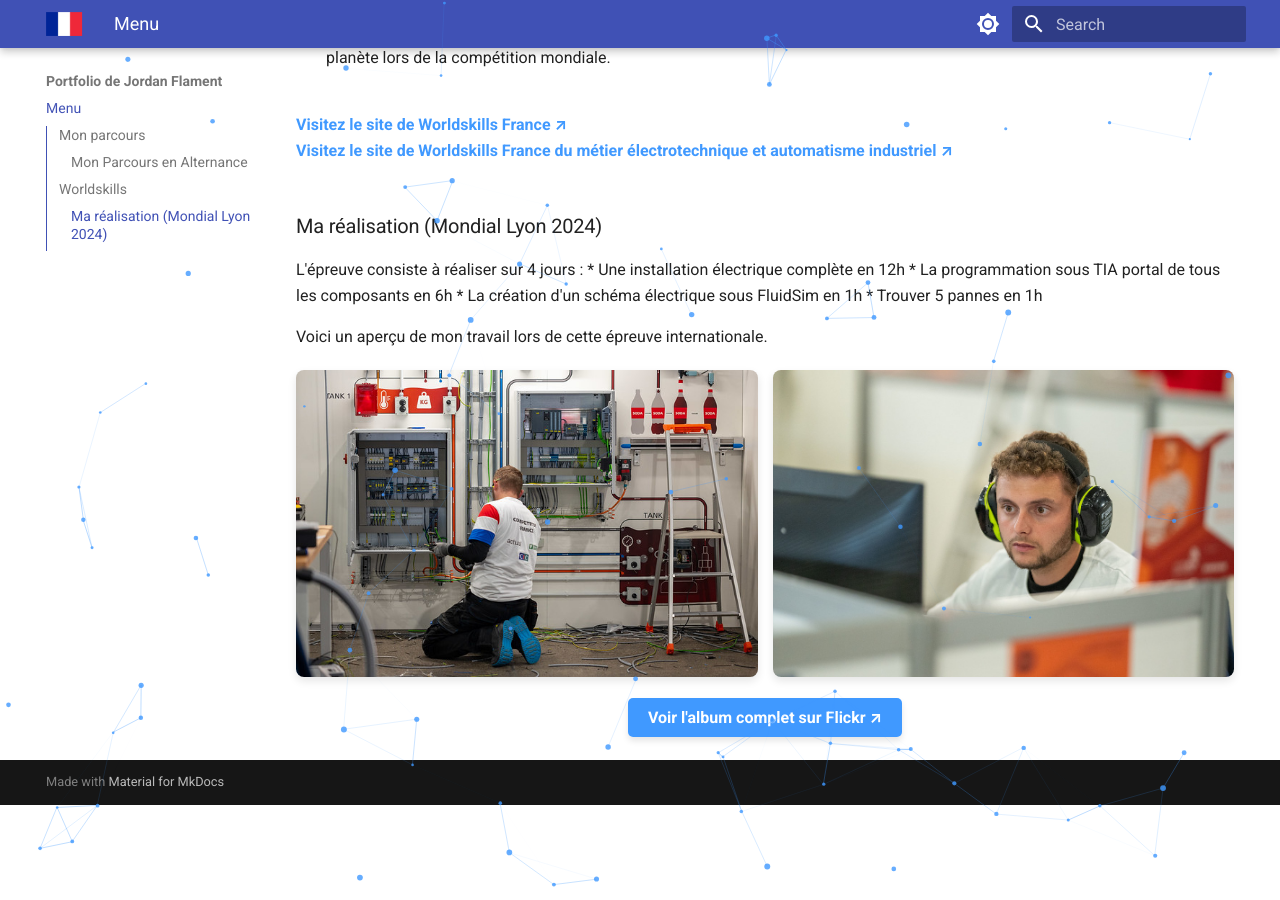
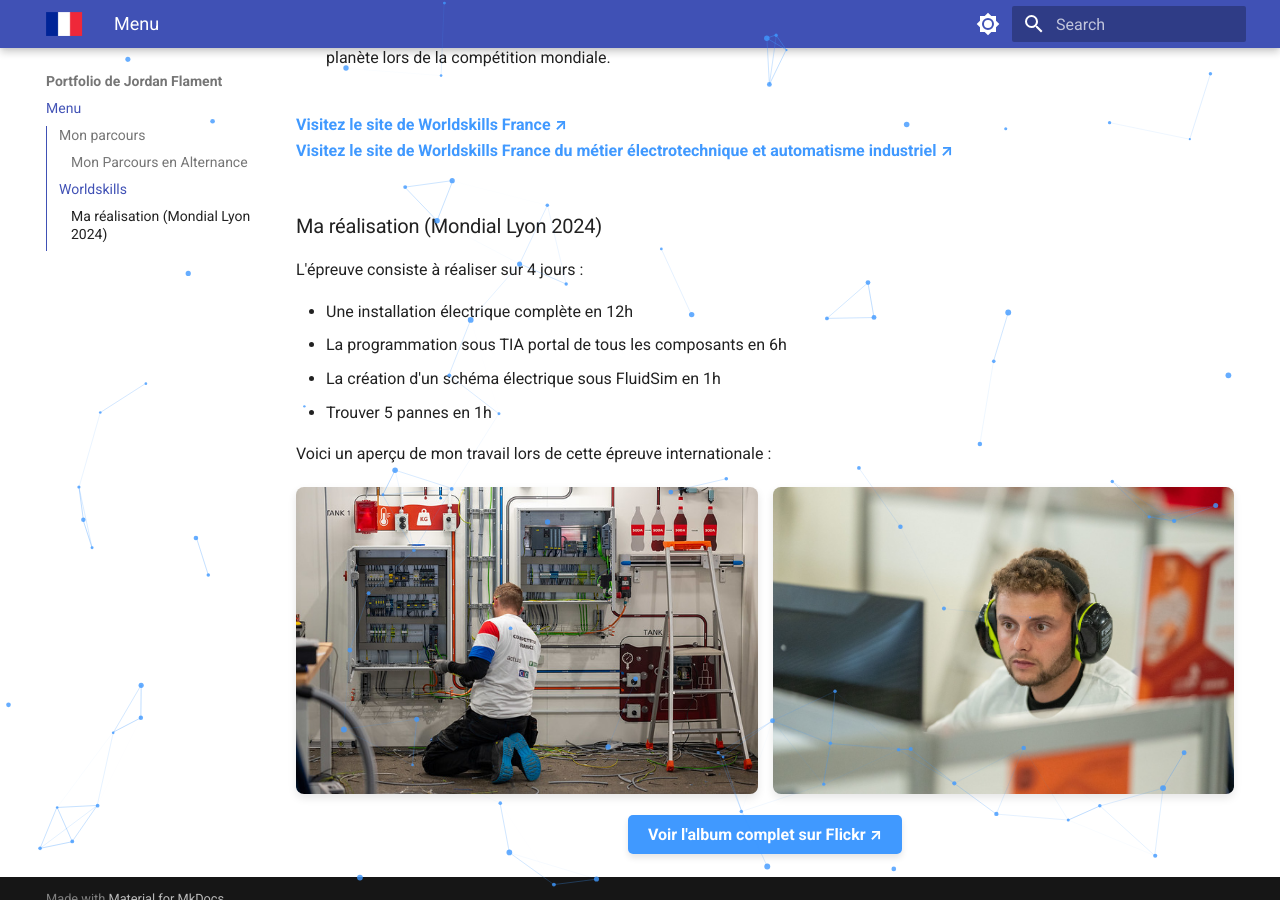
Before and after one commit to jordan-flament/jordan-flament.github.io, an MkDocs documentation site: the page built from docs/index.md, in a window 1280 px wide and 900 px high, scrolled down 3277 px. Built offline with MkDocs 1.6.1 and Material for MkDocs 9.7.7, drawn with Linux system fonts in a browser that asks for light colours; some of the changed lines change nothing that is shown.

Commit message:
flickr V5

```diff
--- a/docs/index.md
+++ b/docs/index.md
@@ -179,28 +179,23 @@
 ### Ma réalisation (Mondial Lyon 2024)
 
 L'épreuve consiste à réaliser sur 4 jours :
+
 * Une installation électrique complète en 12h
 * La programmation sous TIA portal de tous les composants en 6h
 * La création d'un schéma électrique sous FluidSim en 1h
 * Trouver 5 pannes en 1h
 
-Voici un aperçu de mon travail lors de cette épreuve internationale.
+Voici un aperçu de mon travail lors de cette épreuve internationale :
 
 <div style="display: flex; gap: 15px; flex-wrap: wrap; justify-content: center; margin-top: 20px; margin-bottom: 20px;">
-
-  <!-- Image 1 -->
   <a href="https://www.flickr.com/photos/worldskillsfrance/albums/72177720320070698" target="_blank" style="flex: 1; min-width: 300px;">
     <img src="images/photo1.jpg" alt="Photo 1" style="width: 100%; border-radius: 8px; box-shadow: 0 4px 8px rgba(0,0,0,0.1);">
   </a>
-
-  <!-- Image 2 -->
   <a href="https://www.flickr.com/photos/worldskillsfrance/albums/72177720320070698" target="_blank" style="flex: 1; min-width: 300px;">
     <img src="images/photo3.jpg" alt="Photo 2" style="width: 100%; border-radius: 8px; box-shadow: 0 4px 8px rgba(0,0,0,0.1);">
   </a>
-
 </div>
 
 <div style="text-align: center; margin-bottom: 30px;">
   <a href="https://www.flickr.com/photos/worldskillsfrance/albums/72177720320070698" target="_blank" style="background-color: #4099ff; color: white; padding: 10px 20px; text-decoration: none; border-radius: 5px; font-weight: bold; box-shadow: 0 4px 6px rgba(0,0,0,0.1);">Voir l'album complet sur Flickr ↗</a>
 </div>
-</div>
```
